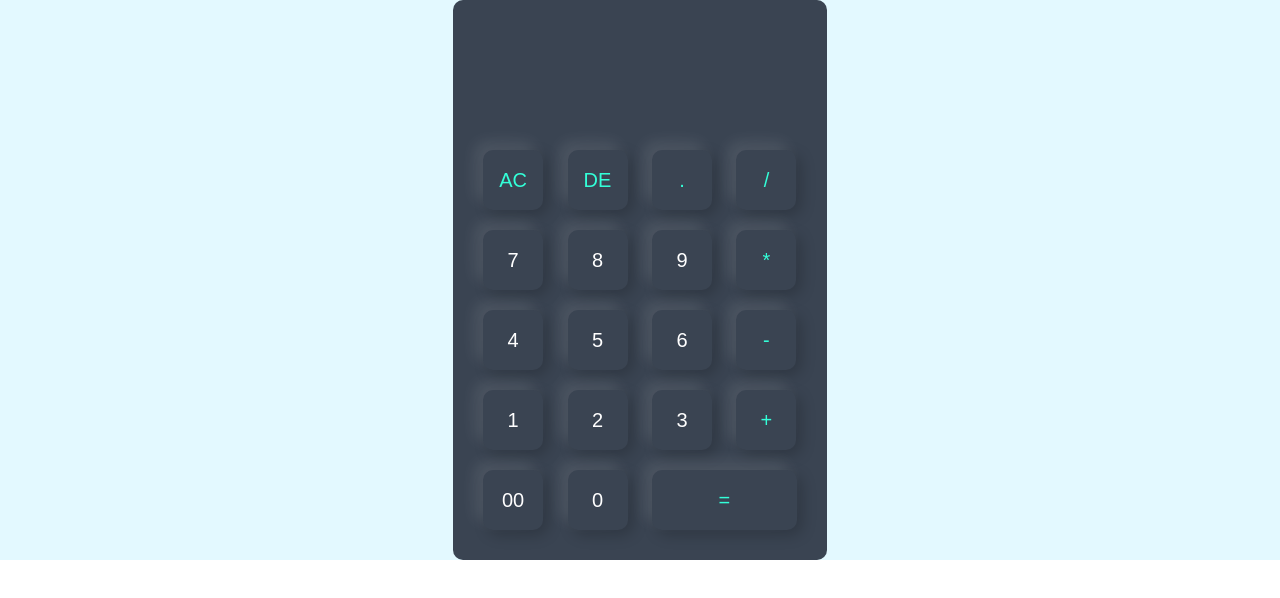
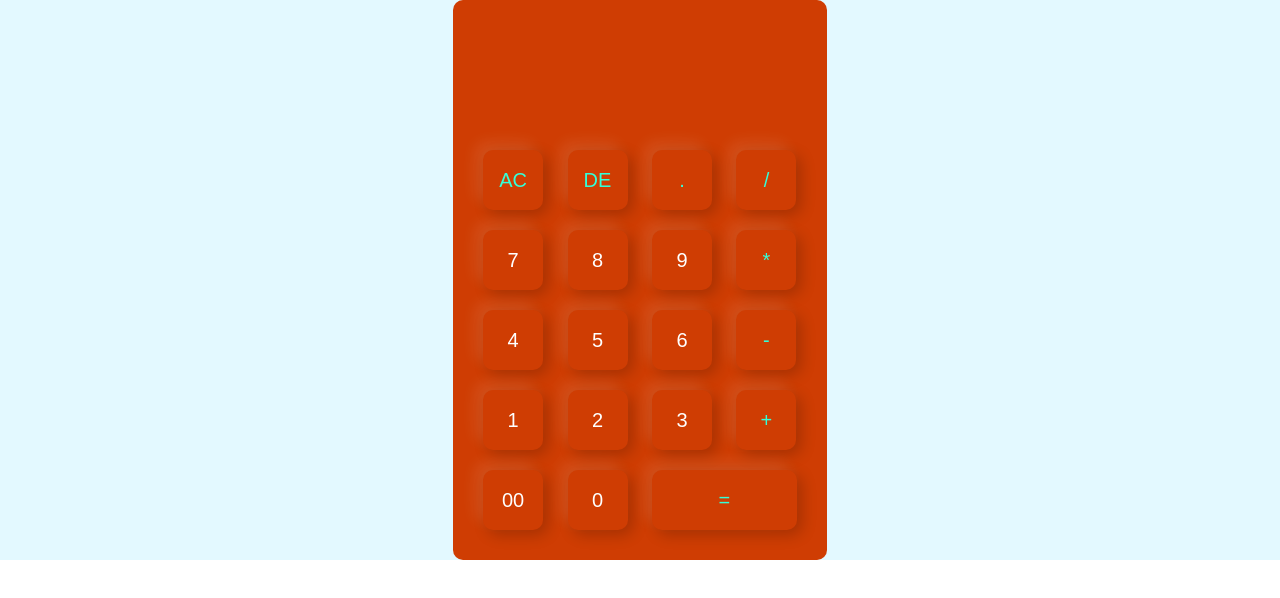
Before and after one commit to Certifiedjoy/Calculator, a plain HTML site: page index.html in a window 1280 px wide. Drawn offline with Linux system fonts and the light colour scheme.

Commit message:
first commit

```diff
--- a/style.css
+++ b/style.css
@@ -15,7 +15,7 @@
     justify-content: center;
 }
 .calculator{
-    background: #3a4452;
+    background: #cf3d03;
     padding: 20px;
     border-radius: 10px;
 }
```
